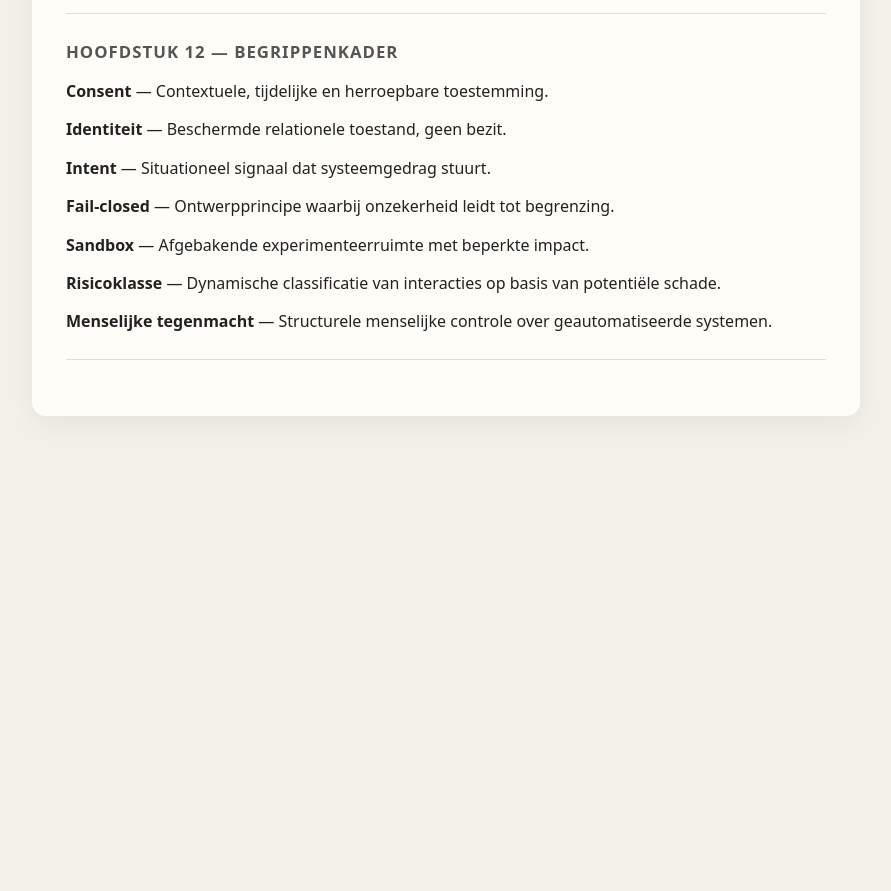
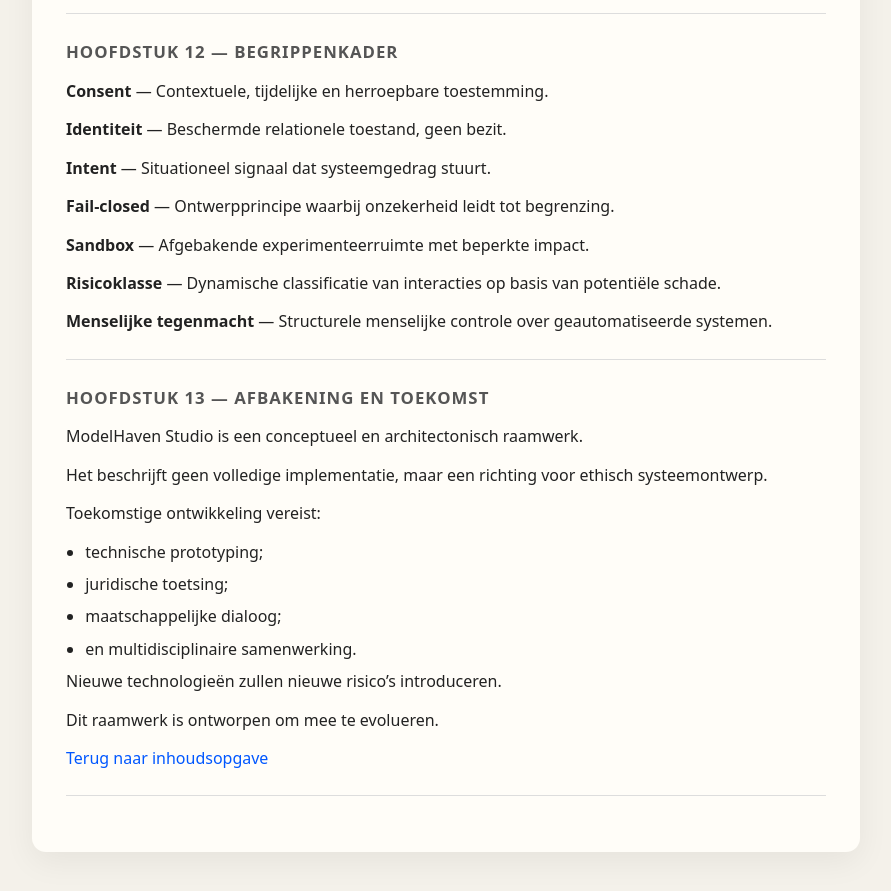
Before and after one commit to MartijnBruzzese/ModelHaven-Studio, a Jekyll site: the page built from WHITE_PAPERS/NL/MODELHAVEN_STUDIO_WHITE_PAPER_NL_v1.0.md, in a window 1280 px wide and 900 px high, scrolled down 32611 px. Shown: the top 891 px of the window, without its empty margins (194-1085 px from the left). Built offline with Jekyll 4.4.1, drawn with Linux system fonts in a browser that asks for light colours; before the commit the page ends 33075 px from its top, so only the background shows below that.

Commit message:
Update MODELHAVEN_STUDIO_WHITE_PAPER_NL_v1.0.md

```diff
--- a/WHITE_PAPERS/NL/MODELHAVEN_STUDIO_WHITE_PAPER_NL_v1.0.md
+++ b/WHITE_PAPERS/NL/MODELHAVEN_STUDIO_WHITE_PAPER_NL_v1.0.md
@@ -1331,3 +1331,25 @@
 **Menselijke tegenmacht** — Structurele menselijke controle over geautomatiseerde systemen.
 
 ---
+
+<a id="h13"></a>
+## Hoofdstuk 13 — Afbakening en Toekomst
+
+ModelHaven Studio is een conceptueel en architectonisch raamwerk.
+
+Het beschrijft geen volledige implementatie, maar een richting voor ethisch systeemontwerp.
+
+Toekomstige ontwikkeling vereist:
+
+- technische prototyping;
+- juridische toetsing;
+- maatschappelijke dialoog;
+- en multidisciplinaire samenwerking.
+
+Nieuwe technologieën zullen nieuwe risico’s introduceren.
+
+Dit raamwerk is ontworpen om mee te evolueren.
+
+[Terug naar inhoudsopgave](#inhoudsopgave)
+
+---
```
